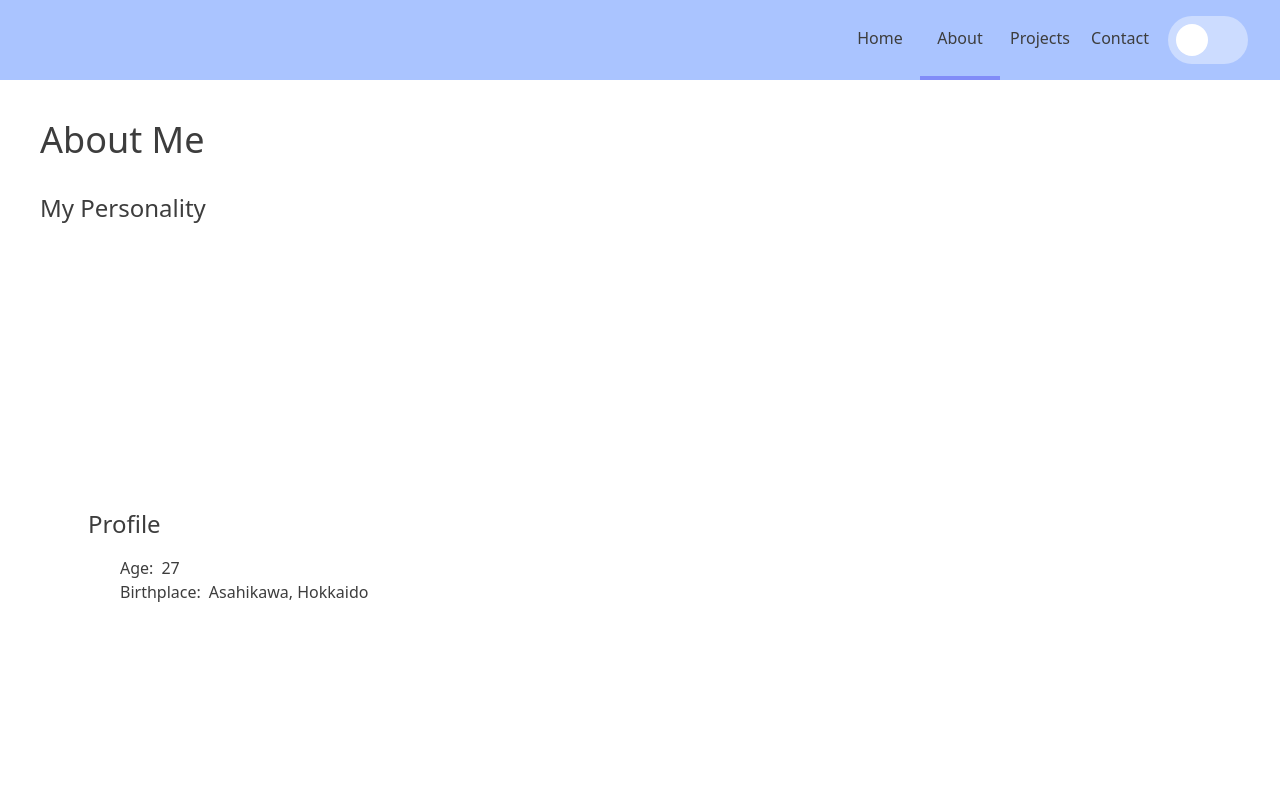
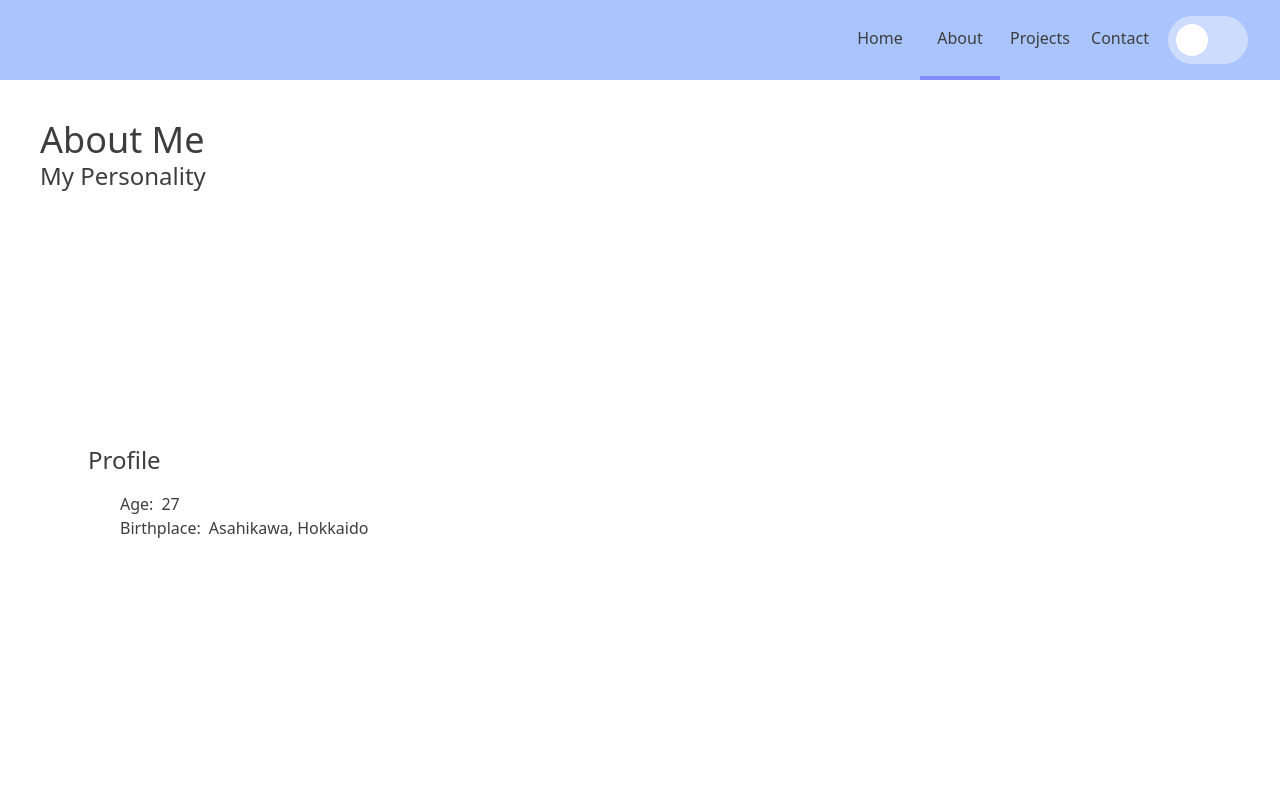
Before and after one commit to znd768/myPortfolio, a React (Vite) app: page /about in a window 1280 px wide. Shown: the top 800 px of the page. Built offline with nearby package versions, Linux system fonts and the light colour scheme.

Commit message:
added auto horizontal scroll

```diff
--- /dev/null
+++ b/src/components/pageFunctions/useDimensions.jsx
@@ -0,0 +1,20 @@
+import { useMemo, useSyncExternalStore } from "react";
+
+function subscribe(callback) {
+  window.addEventListener("resize", callback);
+  return () => {
+    window.removeEventListener("resize", callback);
+  };
+}
+
+function useDimensions(ref) {
+  const dimensions = useSyncExternalStore(subscribe, () =>
+    JSON.stringify({
+      width: ref.current?.offsetWidth ?? 0,
+      height: ref.current?.offsetHeight ?? 0,
+    }),
+  );
+  return useMemo(() => JSON.parse(dimensions), [dimensions]);
+}
+
+export { useDimensions };
--- a/src/components/pages/about/pageContent/Personality.jsx
+++ b/src/components/pages/about/pageContent/Personality.jsx
@@ -1,4 +1,6 @@
-import React from "react";
+import { useScroll, motion, useMotionValueEvent } from "framer-motion";
+import React, { useRef } from "react";
+import { useDimensions } from "../../../pageFunctions/useDimensions";
 
 const personalInfo = [
   {
@@ -23,14 +25,57 @@ const personalInfo = [
 ];
 
 const Personality = () => {
+  const containerRef = useRef(null);
+  const autoScrollRef = useRef(null);
+  const dimensionRef = useRef(null);
+
+  const dimensions = useDimensions(dimensionRef);
+  const contentHeight = (dimensions.width * personalInfo.length) / 2;
+
+  const { scrollYProgress } = useScroll({
+    target: containerRef,
+  });
+
+  useMotionValueEvent(scrollYProgress, "change", (latest) => {
+    const scrollElem = autoScrollRef.current;
+
+    scrollElem.scrollTo({
+      top: 0,
+      left: latest * dimensions.width * personalInfo.length,
+      behavior: "smooth",
+    });
+  });
+
+  const handleKeyDown = (e) => {
+    if (e.key === "ArrowLeft" || e.key === "ArrowRight") {
+      e.preventDefault();
+    }
+  };
+
   return (
-    <section className="flex min-h-[calc(100vh-5rem)] flex-col gap-8 px-6 py-4 lg:p-8 xl:p-10">
+    <motion.section
+      className="relative"
+      ref={containerRef}
+      style={{ height: `${contentHeight}px` }}
+    >
+      <div className="sticky top-0 h-screen px-6 py-4 lg:p-8 xl:p-10">
+        <div>
           <h1 className="text-4xl">About Me</h1>
           <h2 className="text-xl lg:text-2xl">My Personality</h2>
-      <article className="flex flex-col">
+        </div>
+        <motion.article
+          className="flex w-[100vw] max-w-[100%] snap-x snap-proximity flex-row flex-nowrap overflow-x-scroll no-scrollbar"
+          ref={autoScrollRef}
+          onKeyDown={handleKeyDown}
+          tabIndex={0}
+        >
           {personalInfo.map((info) => {
             return (
-            <div className="flex h-[600px] w-full flex-row" key={info.title}>
+              <div
+                className="flex h-[600px] w-full shrink-0 snap-end flex-row"
+                key={info.title}
+                ref={dimensionRef}
+              >
                 <div className="flex w-[40%] flex-col justify-center gap-4 p-12">
                   <h3 className="text-lg lg:text-2xl">{info.title}</h3>
                   <ul className="ml-8">
@@ -52,16 +97,17 @@ const Personality = () => {
               </div>
             );
           })}
-        <div>
+          {/* <div>
           <h3 className="text-2xl">How to spend my holidays</h3>
           <p>I spend almost time staying home.</p>
           <p>
             I hardly go out except purpose of a hospital visit or shopping
             because I dislike crowd... :)
           </p>
+        </div> */}
+        </motion.article>
       </div>
-      </article>
-    </section>
+    </motion.section>
   );
 };
 
```
Lines whose indentation alone changed are shown as unchanged.
